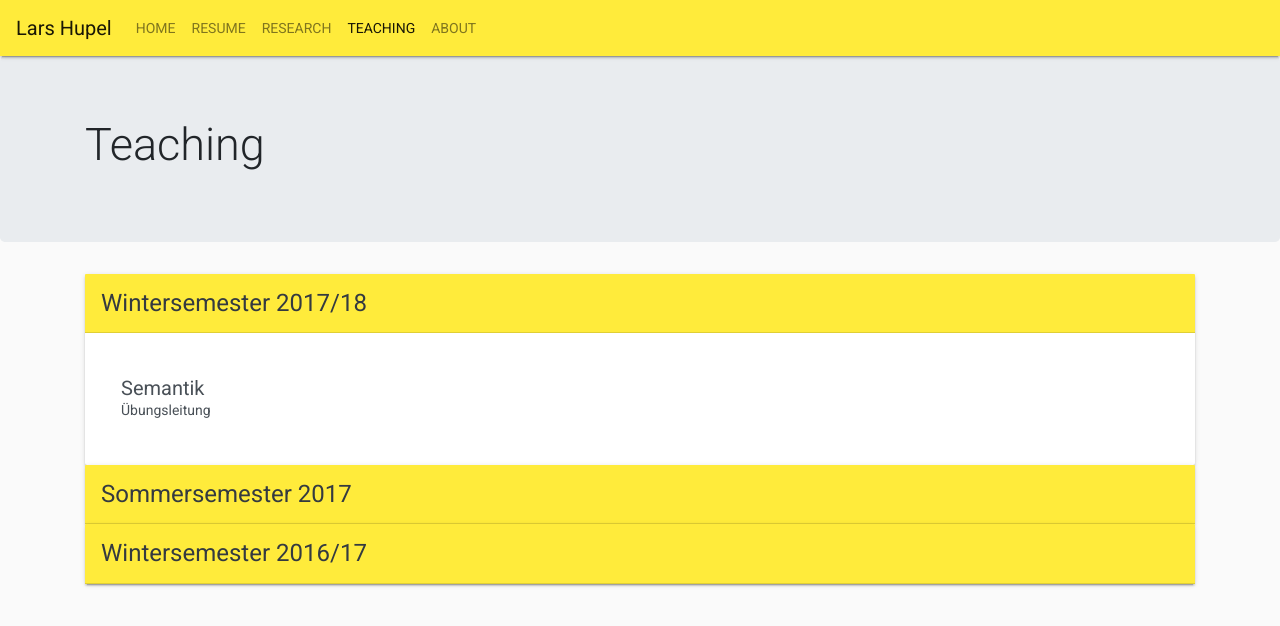
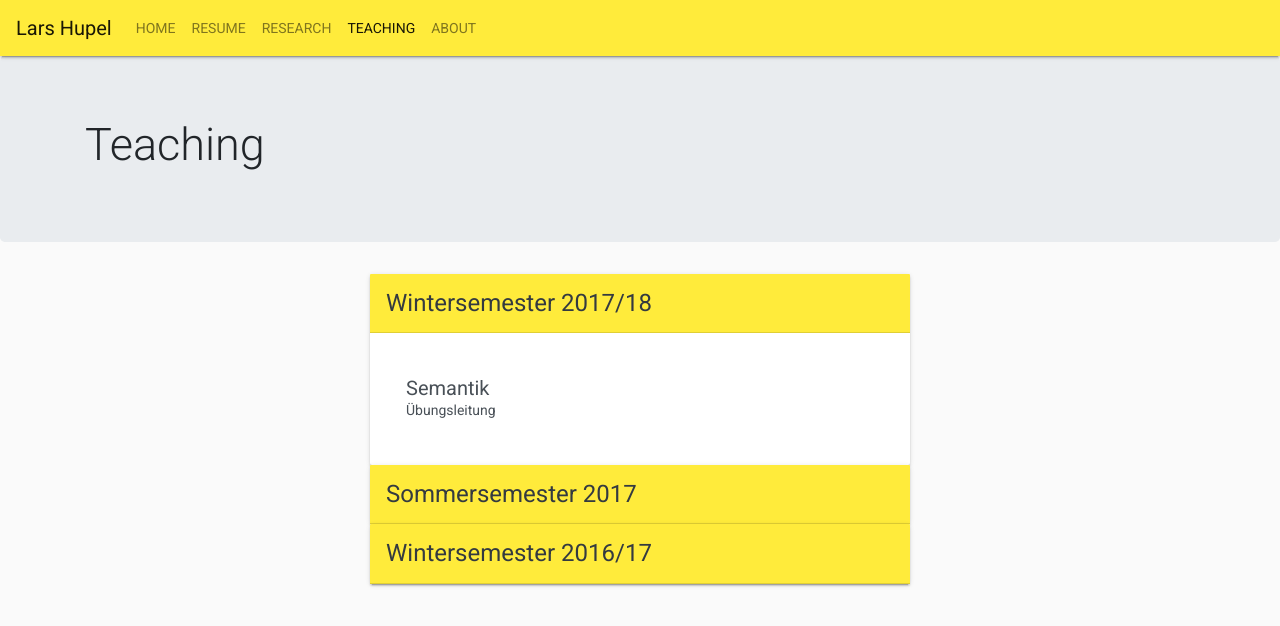
Before and after one commit to larsrh/website, a Jekyll site: the page built from teaching.html, in a window 1280 px wide. Shown: the top 626 px of the page. Built offline with Jekyll 4.4.1, drawn with Linux system fonts in a browser that asks for light colours.

Commit message:
make the teaching accordion a bit thinner

```diff
--- a/teaching.html
+++ b/teaching.html
@@ -11,6 +11,8 @@ card_theme: bg-warning
 </div>
 
 <div class="container">
+  <div class="row justify-content-md-center">
+    <div class="col col-lg-6">
       <div id="accordion" role="tablist">
         {% assign show="true" %}
         {% for semester in site.data.teaching %}
@@ -18,5 +20,7 @@ card_theme: bg-warning
           {% assign show="false" %}
         {% endfor %}
       </div>
+    </div>
+  </div>
 
 </div>
```
Lines whose indentation alone changed are shown as unchanged.
